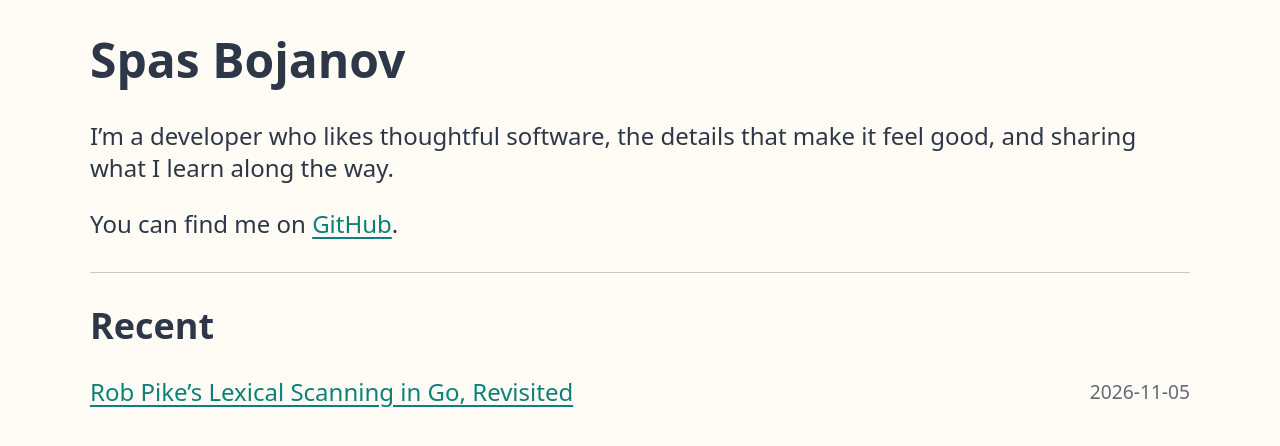
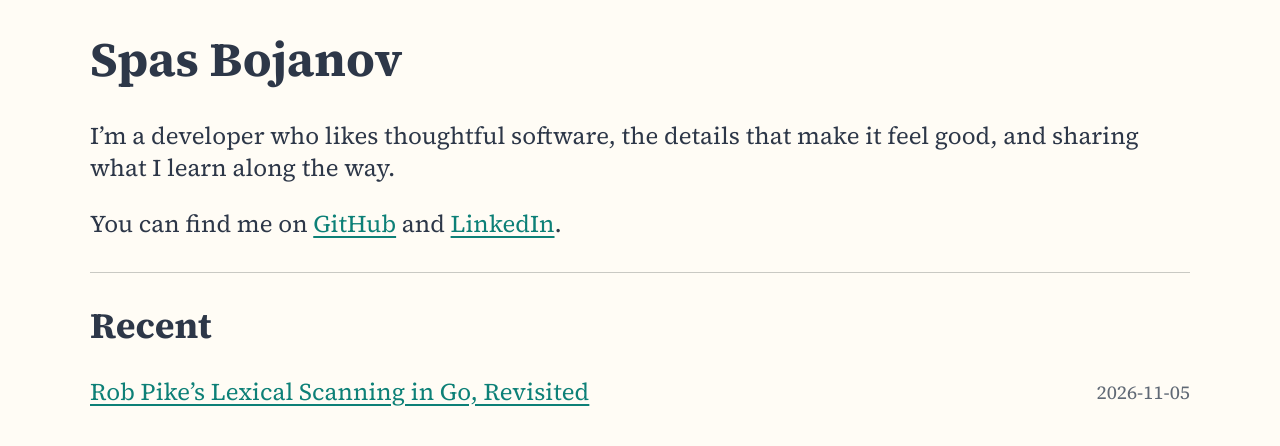
Before and after one commit to spaskob/spaskob.github.io, a Jekyll site: the page built from index.html, in a window 1280 px wide. Shown: the top 446 px of the page. Built offline with Jekyll 4.4.1, drawn with Linux system fonts in a browser that asks for light colours.

Commit message:
add linkedin link and update typography to match research.swtch.com

```diff
--- a/index.html
+++ b/index.html
@@ -17,7 +17,7 @@
         I’m a developer who likes thoughtful software, the details that make it feel
         good, and sharing what I learn along the way.
       </p>
-      <p>You can find me on <a href="https://github.com/spaskob">GitHub</a>.</p>
+      <p>You can find me on <a href="https://github.com/spaskob">GitHub</a> and <a href="https://www.linkedin.com/in/spas-bojanov-9863a226/">LinkedIn</a>.</p>
       <hr>
       <section aria-labelledby="writing-title">
         <h2 id="writing-title">Recent</h2>
--- a/styles.css
+++ b/styles.css
@@ -1,8 +1,10 @@
+@import url('https://fonts.googleapis.com/css2?family=Source+Code+Pro:ital,wght@0,400..700;1,400..700&family=Source+Serif+4:ital,opsz,wght@0,8..60,400..700;1,8..60,400..700&display=swap');
+
 :root {
   color-scheme: light;
   background: #fffcf5;
   color: #2d3748;
-  font-family: "Inter var", system-ui, Roboto, Arial, sans-serif;
+  font-family: 'Minion 3', 'Minion Pro', 'Source Serif 4', Georgia, Cambria, 'Times New Roman', serif;
 }
 
 * {
@@ -60,7 +62,7 @@ img {
 }
 
 pre, code {
-  font-family: ui-monospace, "SF Mono", "Go Mono", Menlo, Consolas, monospace;
+  font-family: 'Source Code Pro', ui-monospace, 'SF Mono', Menlo, Consolas, monospace;
 }
 
 code {
```
